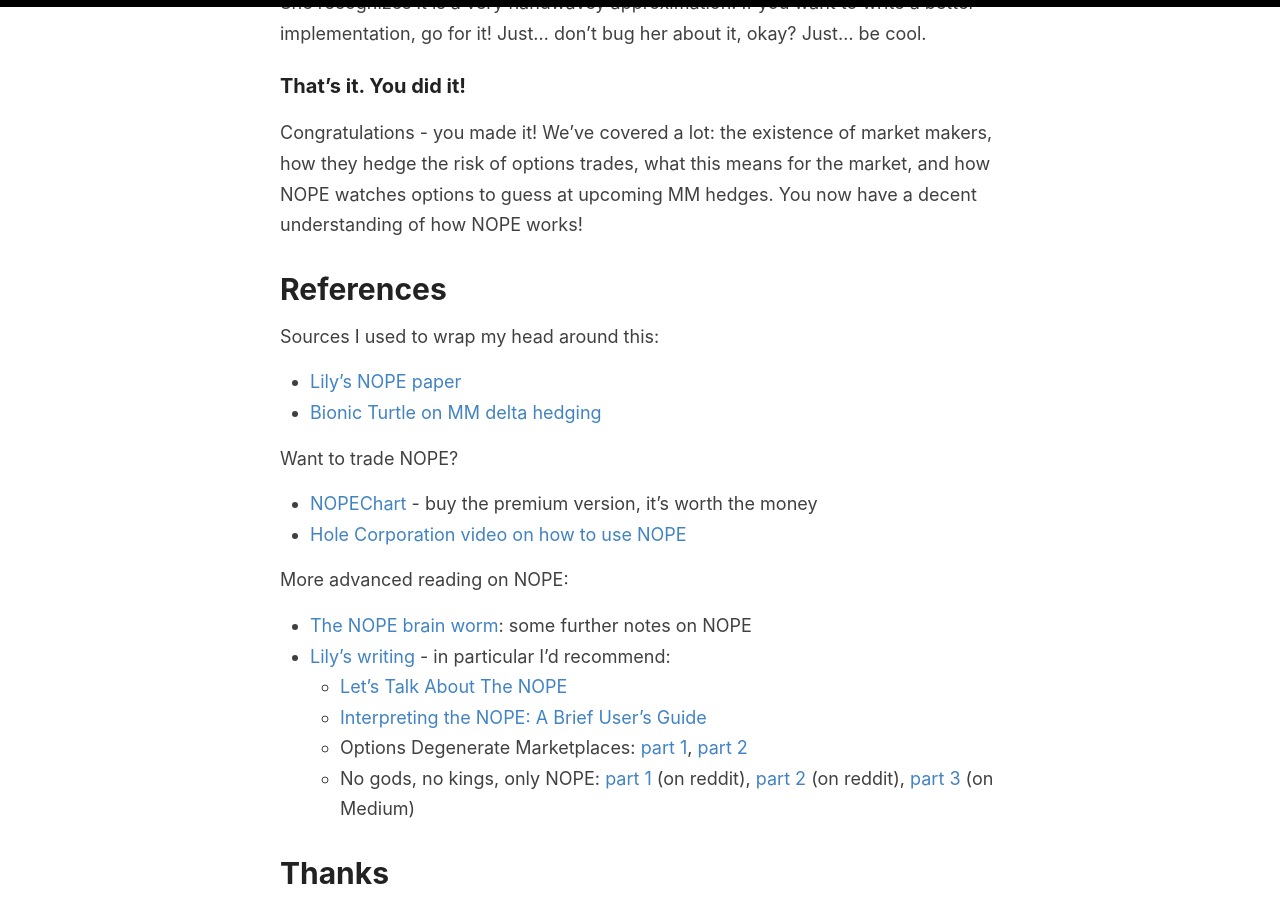
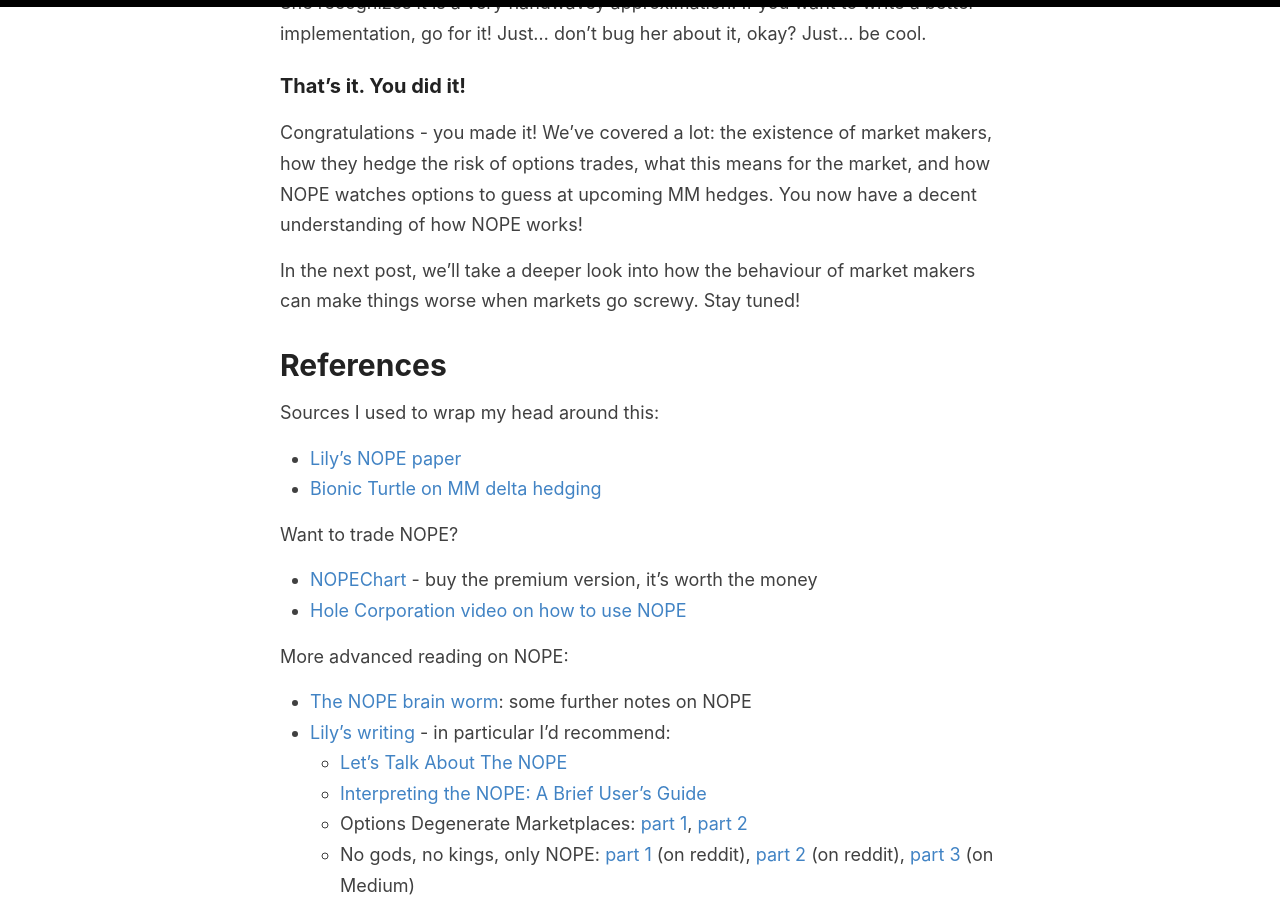
Before and after one commit to helgridly/finstuff, a Jekyll site: the page built from _posts/2021-02-19-understanding-NOPE.md, in a window 1280 px wide and 900 px high, scrolled down 7150 px. Built offline with Jekyll 4.4.1, drawn with Linux system fonts in a browser that asks for light colours.

Commit message:
teaser of next episode

```diff
--- a/_posts/2021-02-19-understanding-NOPE.md
+++ b/_posts/2021-02-19-understanding-NOPE.md
@@ -143,6 +143,8 @@ Lily has had people approach her making this point (and other criticisms of NOPE
 
 Congratulations - you made it! We've covered a lot: the existence of market makers, how they hedge the risk of options trades, what this means for the market, and how NOPE watches options to guess at upcoming MM hedges. You now have a decent understanding of how NOPE works!
 
+In the next post, we'll take a deeper look into how the behaviour of market makers can make things worse when markets go screwy. Stay tuned!
+
 # References
 
 Sources I used to wrap my head around this:
```
